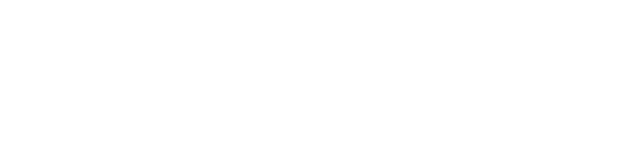
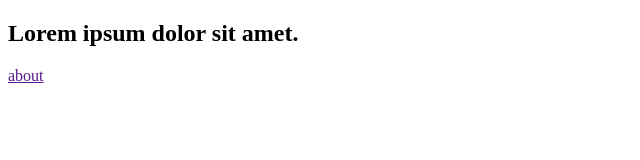
Before and after one commit to imhibrahim/Mypractice, a plain HTML site: page index.html in a window 1280 px wide. Shown: the whole page, without its empty margins (0-640 px from the left). Drawn offline with Linux system fonts and the light colour scheme.

Commit message:
home page updated

```diff
--- a/index.html
+++ b/index.html
@@ -7,5 +7,11 @@
 </head>
 <body>
 
+<nav>
+    <h1>Lorem ipsum dolor sit amet.</h1>
+</nav>
+
+<a href="">about</a>
+
 </body>
 </html>
```
